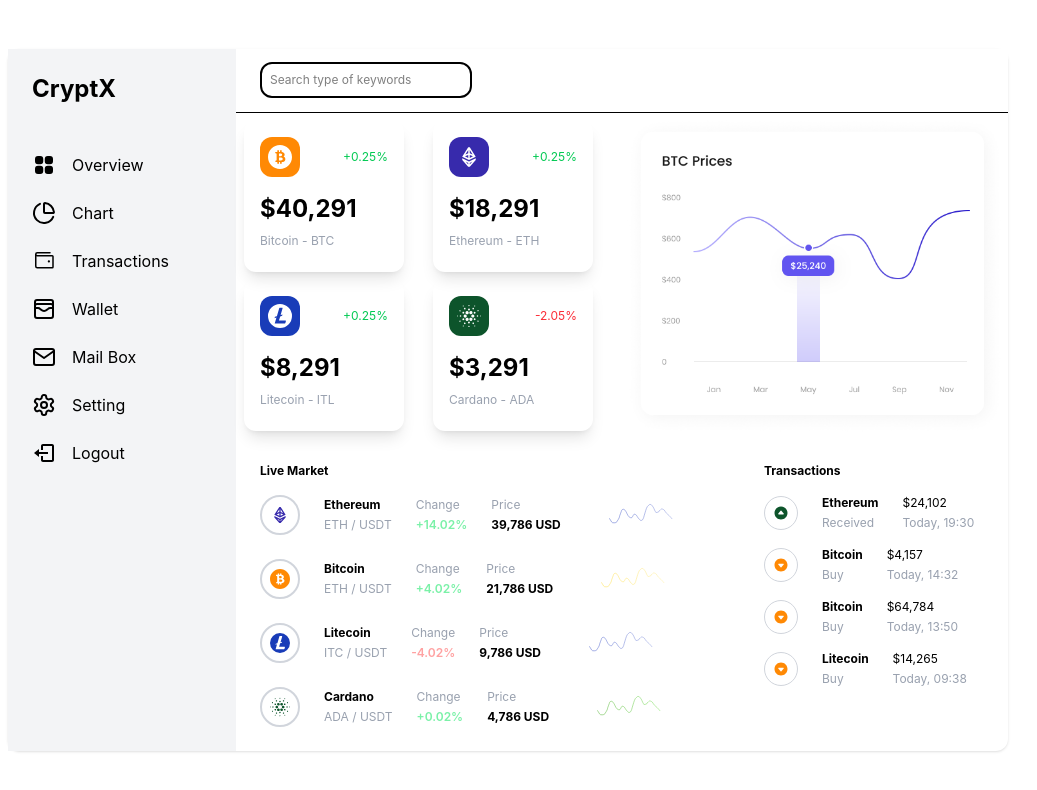
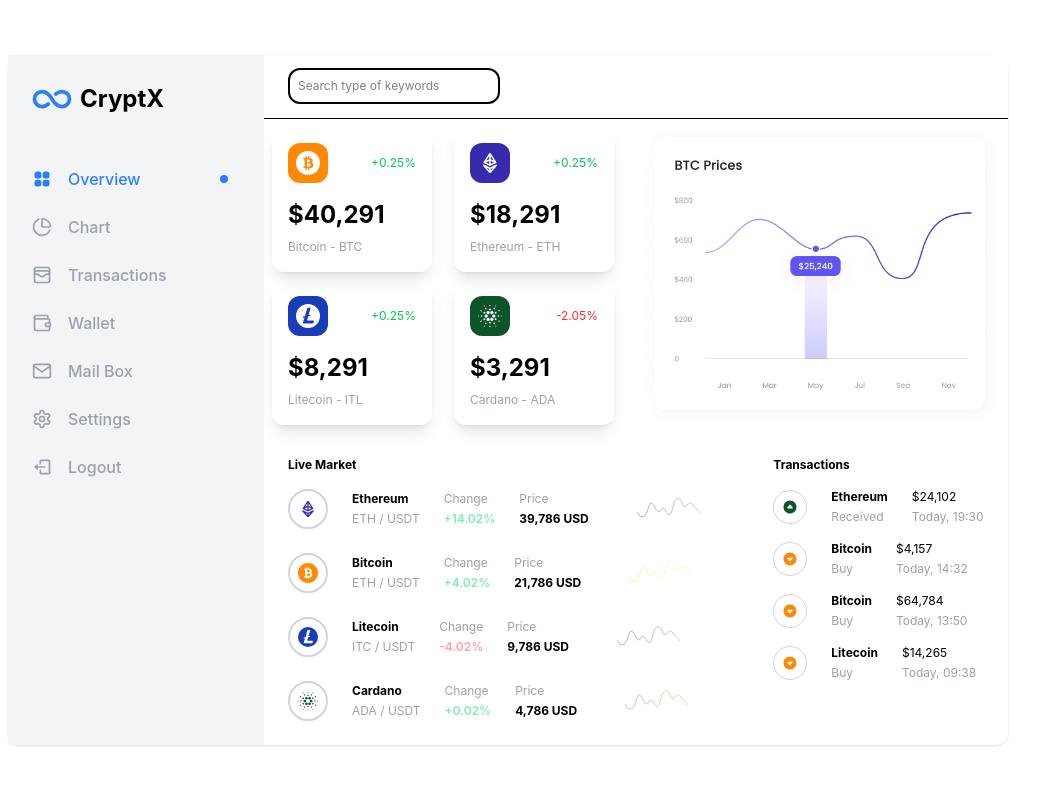
Before and after one commit to NatalieVinyu/cryptx-project, a React (Vite) app in the folder cryptx-project/: page / in a window 1280 px wide. Shown: the top 790 px of the page, without its empty margins (132-1169 px from the left). Built offline with nearby package versions, Linux system fonts and the light colour scheme.

Commit message:
sidebar heading icon

```diff
--- a/cryptx-project/src/components/layout/Sidebar.jsx
+++ b/cryptx-project/src/components/layout/Sidebar.jsx
@@ -1,53 +1,77 @@
 import React from 'react'
+import { useState } from "react";
 import { HiSquares2X2 } from "react-icons/hi2";
-import { LuChartPie, LuWalletCards, LuSettings } from "react-icons/lu";
-import { PiWallet } from "react-icons/pi";
+import { LuChartPie, LuWalletCards, LuSettings, LuWallet } from "react-icons/lu";
 import { FiMail } from "react-icons/fi";
 import { BiLogOut } from "react-icons/bi";
+import { IoInfinite } from "react-icons/io5";
 
 function Sidebar() {
+  const [active, setActive] = useState("Overview")
+
+  const menu = [
+    {
+      label: "Overview",
+      icon: HiSquares2X2,
+    },
+    {
+      label: "Chart",
+      icon: LuChartPie,
+    },
+    {
+      label: "Transactions",
+      icon: LuWalletCards,
+    },
+    {
+      label: "Wallet",
+      icon: LuWallet,
+    },
+    {
+      label: "Mail Box",
+      icon: FiMail,
+    },
+    {
+      label: "Settings",
+      icon: LuSettings,
+    },
+    {
+      label: "Logout",
+      icon: BiLogOut,
+    }
+  ]
   return (
-    <div className='bg-gray-100 p-6'>
-      <div>
-        <div className='text-2xl font-bold pb-12'>
+    <aside className='bg-gray-100 p-6 w-64'>
+
+        {/* LOGO */}
+        <div className='flex items-center gap-2 text-2xl font-bold pb-12'>
+          <IoInfinite className='text-blue-500 w-10 h-10'/>
           CryptX
         </div>
 
-      <aside className='w-45'>
         <ul className='space-y-6'>
-          <li className='flex gap-4 text-base'>
-            <HiSquares2X2 className='w-6 h-6' />
-            Overview
+          {menu.map((item) => {
+            const Icon = item.icon;
+            const isActive = active === item.label;
+
+          return (
+          <li
+            key={item.label}
+            className={`relative flex items-center gap-4 text-base ${
+            isActive ? "text-blue-500" : "text-gray-400"}`}
+          >
+            <Icon className="text-xl" />
+            <span className='font-medium'>{item.label}</span>
+
+            {isActive && (
+              <span className='absolute right-3 w-2 h-2 bg-blue-500 rounded-full' />
+            )}
+
           </li>
-          <li className='flex gap-4 text-base'>
-            <LuChartPie className='w-6 h-6' />
-            Chart
-          </li>
-          <li className='flex gap-4 text-base'>
-            <PiWallet className='w-6 h-6' />
-            Transactions
-          </li>
-          <li className='flex gap-4 text-base'>
-            <LuWalletCards className='w-6 h-6' />
-            Wallet
-          </li>
-          <li className='flex gap-4 text-base'>
-            <FiMail className='w-6 h-6' />
-            Mail Box
-          </li>
-          <li className='flex gap-4 text-base'>
-            <LuSettings className='w-6 h-6' />
-            Setting
-          </li>
-          <li className='flex gap-4 text-base'>
-            <BiLogOut className='w-6 h-6' />
-            Logout
-          </li>
+          );
+          })}
         </ul>
       </aside>
 
-      </div>
-    </div>
   )
 }
 
```
